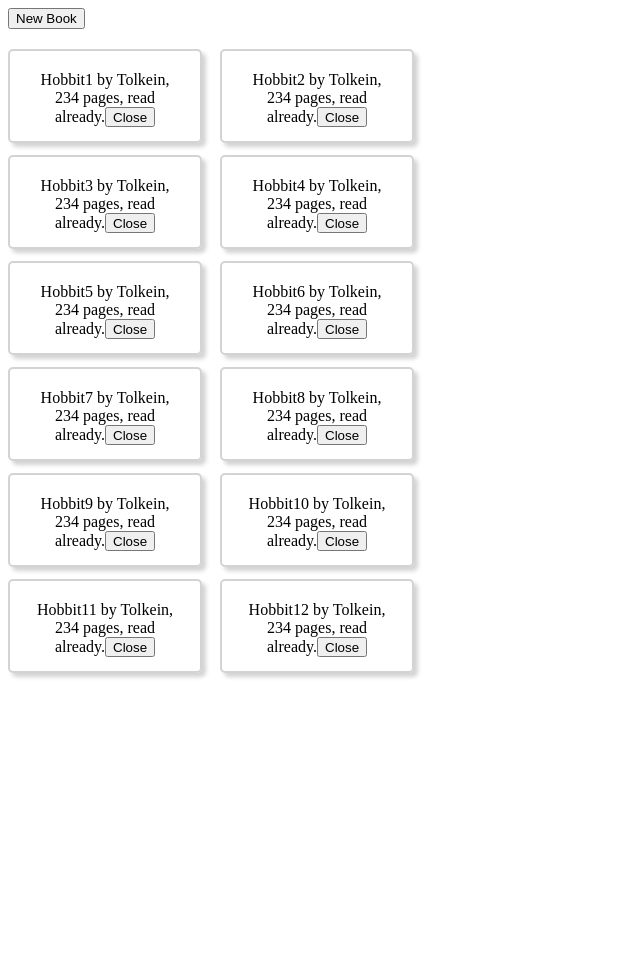
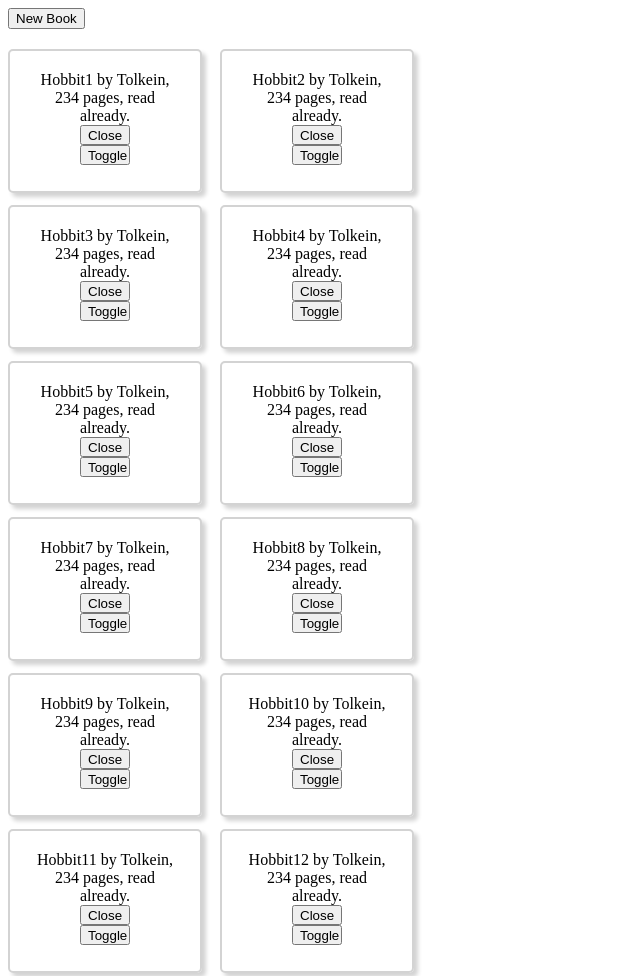
Before and after one commit to BadDust80131/odin-library, a plain HTML site: page index.html in a window 1280 px wide. Shown: the top 976 px of the page, without its empty margins (0-640 px from the left). Before the commit the page ends 800 px from the top, so only its background shows below. Drawn offline with Linux system fonts and the light colour scheme.

Commit message:
Added toggling of reading, finished

```diff
--- a/script.js
+++ b/script.js
@@ -13,6 +13,14 @@
             temp = "read already"
         }
         return `${this.title} by ${this.author}, ${this.pages} pages, ${temp}.`
+    }
+    this.toggle = function() {
+        if (this.read == true) {
+            this.read = false
+        }else {
+            this.read = true
+        }
+        displayBooks();
     }
 }
 
@@ -38,13 +46,21 @@
     cardHolder.innerHTML = ""
     myLibrary.forEach(element => {
         let close = document.createElement("button")
+        let toggle = document.createElement("button")
+        toggle.className = "toggle"
+        toggle.style.width = "50px";
+        toggle.style.height = "20px";
+        toggle.innerHTML = "Toggle";
+        toggle.dataset.index = i;
+        toggle.addEventListener("click", (event) => {myLibrary[toggle.dataset.index].toggle()});
         close.style.width = "50px";
         close.style.height = "20px";
         close.dataset.index = i;
         close.innerHTML = "Close";
         close.addEventListener("click", (event) => {removeSelf(close.dataset.index)});
         let card = document.createElement("div")
-        card.style.height = "50px";
+        card.className = "card"
+        card.style.height = "100px";
         card.style.width = "150px";
         card.style.textAlign = "center";
         card.style.boxShadow = "4px 4px 4px lightgray";
@@ -52,7 +68,8 @@
         card.style.borderRadius = "5px";
         card.style.padding = "20px";
         card.innerHTML = element.info();
-        card.appendChild(close)
+        card.appendChild(close);
+        card.appendChild(toggle);
         cardHolder.appendChild(card);
         i += 1;
     });
--- a/style.css
+++ b/style.css
@@ -7,3 +7,9 @@
 .new-book {
     margin-bottom: 20px;
 }
+
+.card {
+    display: flex;
+    flex-direction: column;
+    align-items: center;
+}
```
